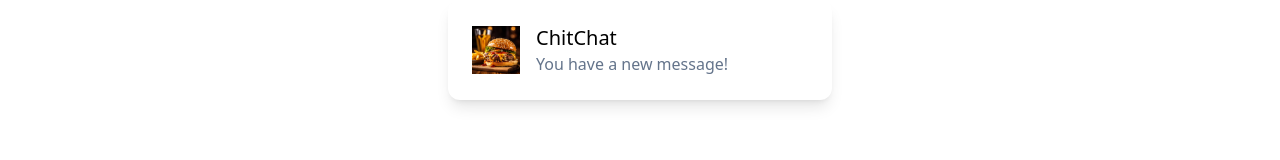
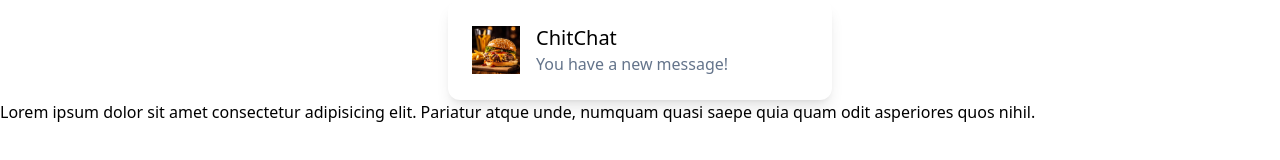
Before and after one commit to MohammadRayhan190720/programming-hero-web-development-course, a plain HTML site: page Milestone-3/Module-13/index.html in a window 1280 px wide. Drawn offline with nearby package versions, Linux system fonts and the light colour scheme.

Commit message:
Learning Typography

```diff
--- a/Milestone-3/Module-13/index.html
+++ b/Milestone-3/Module-13/index.html
@@ -18,5 +18,7 @@
   </div>
 </div>
 
+<p class="font-sans">Lorem ipsum dolor sit amet consectetur adipisicing elit. Pariatur atque unde, numquam quasi saepe quia quam odit asperiores quos nihil.</p>
+
 </body>
 </html>
```
